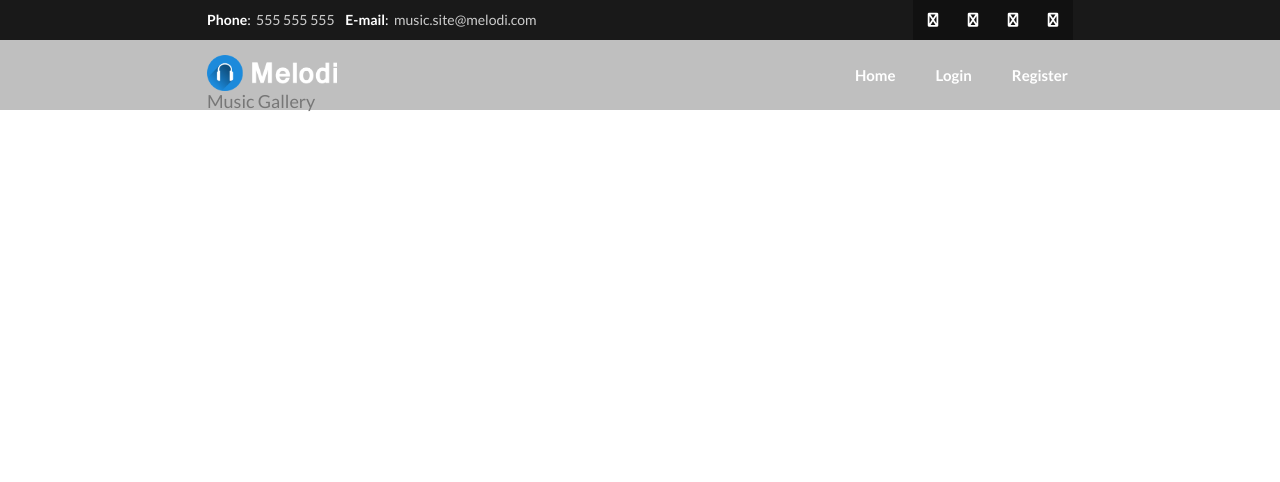
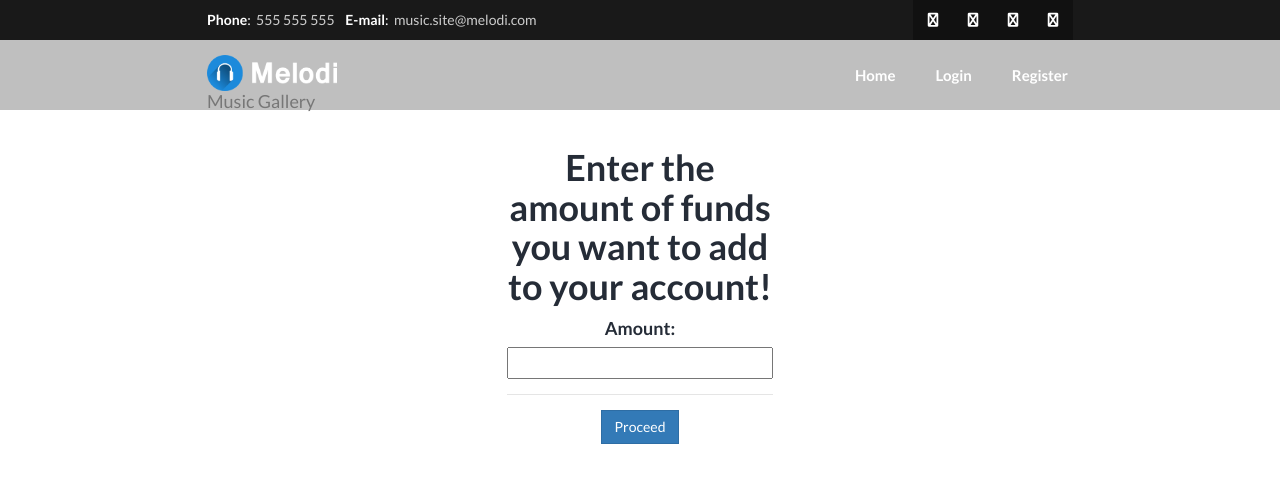
Before and after one commit to BozhidarIvanovvv/Music-Gallery, a React (Create React App) app: page /addFunds in a window 1280 px wide. Shown: the top 482 px of the page. Built offline with nearby package versions, Linux system fonts and the light colour scheme; no server answers.

Commit message:
Funds and add funds functionality.

```diff
--- a/src/App.js
+++ b/src/App.js
@@ -31,11 +31,13 @@ import Create from "./Components/Create/Create";
 import Details from "./Components/Details/Details";
 import EditAlbum from "./Components/EditAlbum/EditAlbum";
 import Cart from "./Components/Cart/Cart";
+import Funds from "./Components/Funds/Funds";
 
 function App() {
   const [albums, setAlbums] = useState([]);
   const [auth, setAuth] = useLocalStorage("auth", {});
   const [cart, setCart] = useState([]);
+  const [funds, setFunds] = useState({ fundsState: 0 });
 
   const navigate = useNavigate();
 
@@ -84,7 +86,7 @@ function App() {
       <>
         <div className="wrapper" id="home">
           <Header />
-          <Nav cartItemsCount={cart.length} />
+          <Nav cartItemsCount={cart.length} funds={funds} />
 
           <AlbumContext.Provider
             value={{ albums, albumAdd, albumRemove, albumEdit }}
@@ -118,6 +120,10 @@ function App() {
               <Route path="/logout" element={<Logout />} />
               <Route path="/error" element={<Error />} />
               <Route path="/create" element={<Create />} />
+              <Route
+                path="/addFunds"
+                element={<Funds funds={funds} setFunds={setFunds} />}
+              />
               <Route
                 path="/details/:albumId"
                 element={<Details addToCartHandler={addToCartHandler} />}
--- /dev/null
+++ b/src/Components/Funds/Funds.js
@@ -0,0 +1,51 @@
+import styles from "./Funds.module.css";
+
+const Funds = ({ funds, setFunds }) => {
+  const onSubmit = (e) => {
+    e.preventDefault();
+
+    const data = Object.fromEntries(new FormData(e.target));
+
+    if (Number(data.funds) <= 0) {
+      console.log("Wrong input!");
+      return;
+    }
+
+    if (isNaN(data.funds)) {
+      console.log("Please enter a valid number!");
+      return;
+    }
+
+    setFunds({
+      fundsState: Number(funds.fundsState) + Number(data.funds),
+    });
+  };
+
+  return (
+    <section id="funds-page">
+      <form id="funds" className={styles["funds-wrapper"]} onSubmit={onSubmit}>
+        <div className="container">
+          <div className="brand-logo" />
+          <h1>Enter the amount of funds you want to add to your account!</h1>
+
+          <div className="form-group">
+            <label className={styles["label"]} htmlFor="funds">
+              Amount:
+            </label>
+            <input className={styles["input"]} id="funds" name="funds" />
+          </div>
+
+          <div className="modal-footer">
+            <input
+              type="submit"
+              className={`btn btn-primary ${styles["btn-submit"]}`}
+              value="Proceed"
+            />
+          </div>
+        </div>
+      </form>
+    </section>
+  );
+};
+
+export default Funds;
--- /dev/null
+++ b/src/Components/Funds/Funds.module.css
@@ -0,0 +1,21 @@
+.funds-wrapper {
+  padding-top: 10%;
+  width: 33%;
+  text-align: center;
+  margin: 0 auto;
+
+  font-size: 18px;
+}
+
+.label {
+  display: block;
+}
+
+.btn-submit {
+  display: block;
+  margin: auto;
+}
+
+.input {
+  width: 100%;
+}
--- a/src/Components/Home/Nav/Nav.js
+++ b/src/Components/Home/Nav/Nav.js
@@ -1,11 +1,11 @@
-import { useContext, useEffect } from "react";
+import { useContext } from "react";
 import { Link } from "react-router-dom";
 
 import { AuthContext } from "../../../Contexts/AuthContext";
 
 import styles from "./Nav.module.css";
 
-const Nav = ({ cartItemsCount }) => {
+const Nav = ({ cartItemsCount, funds }) => {
   const { user } = useContext(AuthContext);
 
   return (
@@ -49,23 +49,22 @@ const Nav = ({ cartItemsCount }) => {
                   <Link to="/">Home</Link>
                 </li>
                 <li>
-                  <Link to="#portfolio">Portfolio</Link>
-                </li>
-                <li>
-                  <Link to="#events">Events</Link>
-                </li>
-                <li>
-                  <Link to="#team">Team</Link>
-                </li>
-                <li>
-                  <Link to="#contact">Contact</Link>
-                </li>
-                <li>
                   <Link to="/logout">Logout</Link>
                 </li>
+
+                <Link
+                  className={`${styles["funds-link"]} ${styles.link}`}
+                  to="/addFunds"
+                >
+                  Add Funds
+                </Link>
+                <span className={styles["funds"]}>
+                  Your Funds: {funds.fundsState}$
+                </span>
+
                 <div className={styles.cart}>
                   <span className={styles["cart-first"]}>
-                    <Link to="/cart">
+                    <Link className={styles.link} to="/cart">
                       <i className="fa-solid fa-cart-shopping"></i>
                     </Link>
                   </span>
--- a/src/Components/Home/Nav/Nav.module.css
+++ b/src/Components/Home/Nav/Nav.module.css
@@ -33,3 +33,15 @@
   position: relative;
   top: -15px;
 }
+
+.funds,
+.funds-link {
+  padding: 25px 20px;
+  font-size: 15px;
+  font-weight: 700;
+  color: white;
+}
+
+.link:hover {
+  color: red;
+}
```
